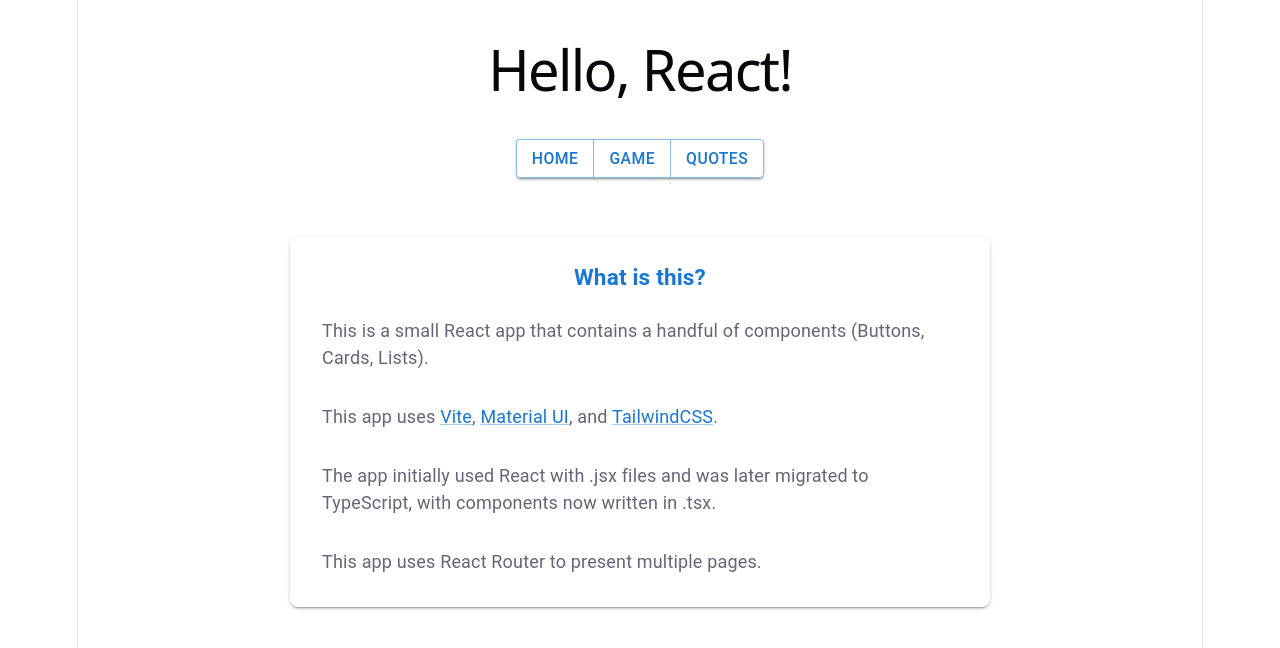
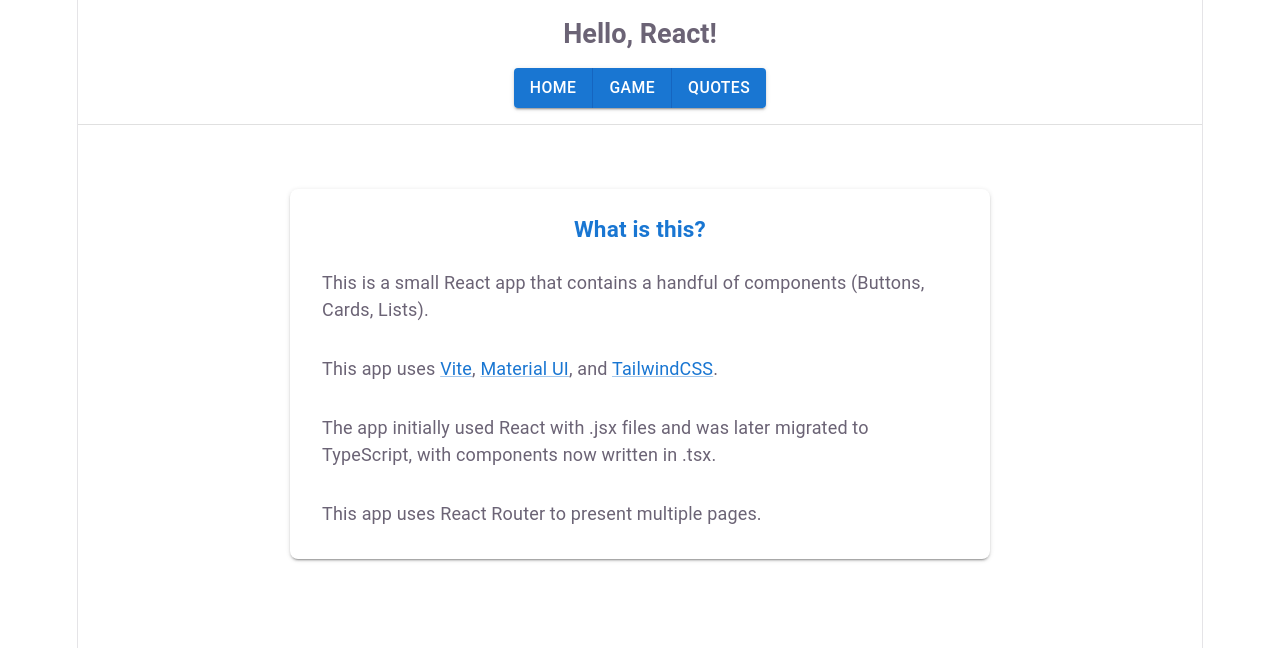
Before and after one commit to matthew-manke/hello-react, a React (Vite) app: page / in a window 1280 px wide. Shown: the top 648 px of the page. Built offline with nearby package versions, Linux system fonts and the light colour scheme.

Commit message:
Header refactor

```diff
--- a/src/components/Header.tsx
+++ b/src/components/Header.tsx
@@ -1,16 +1,35 @@
 import { Link as RouterLink } from 'react-router';
-import Button from '@mui/material/Button';
-import ButtonGroup from '@mui/material/ButtonGroup';
+import { Box, Typography, Button, ButtonGroup } from '@mui/material';
 
 export default function Header() {
   return (
-    <header className="mb-6 text-center">
-      <h1 className="mb-4 text-2xl font-bold">
-        Hello, React!
-      </h1>
+    <Box
+      component="header"
+      sx={{
+        borderBottom: '1px solid',
+        borderColor: 'divider',
+        mb: 4,
+      }}
+    >
+      <Box
+        sx={{
+          maxWidth: 800,
+          margin: '0 auto',
+          px: 2,
+          py: 2,
+          display: 'flex',
+          flexDirection: 'column',
+          alignItems: 'center',
+          gap: 2,
+        }}
+      >
+        {/* Title */}
+        <Typography variant="h5" sx={{ fontWeight: 700 }}>
+          Hello, React!
+        </Typography>
 
-      <nav className="flex justify-center">
-        <ButtonGroup sx={{ boxShadow: 2 }}>
+        {/* Navigation */}
+        <ButtonGroup variant="contained">
           <Button component={RouterLink} to="/">
             Home
           </Button>
@@ -23,7 +42,7 @@
             Quotes
           </Button>
         </ButtonGroup>
-      </nav>
-    </header>
+      </Box>
+    </Box>
   );
 }
```
